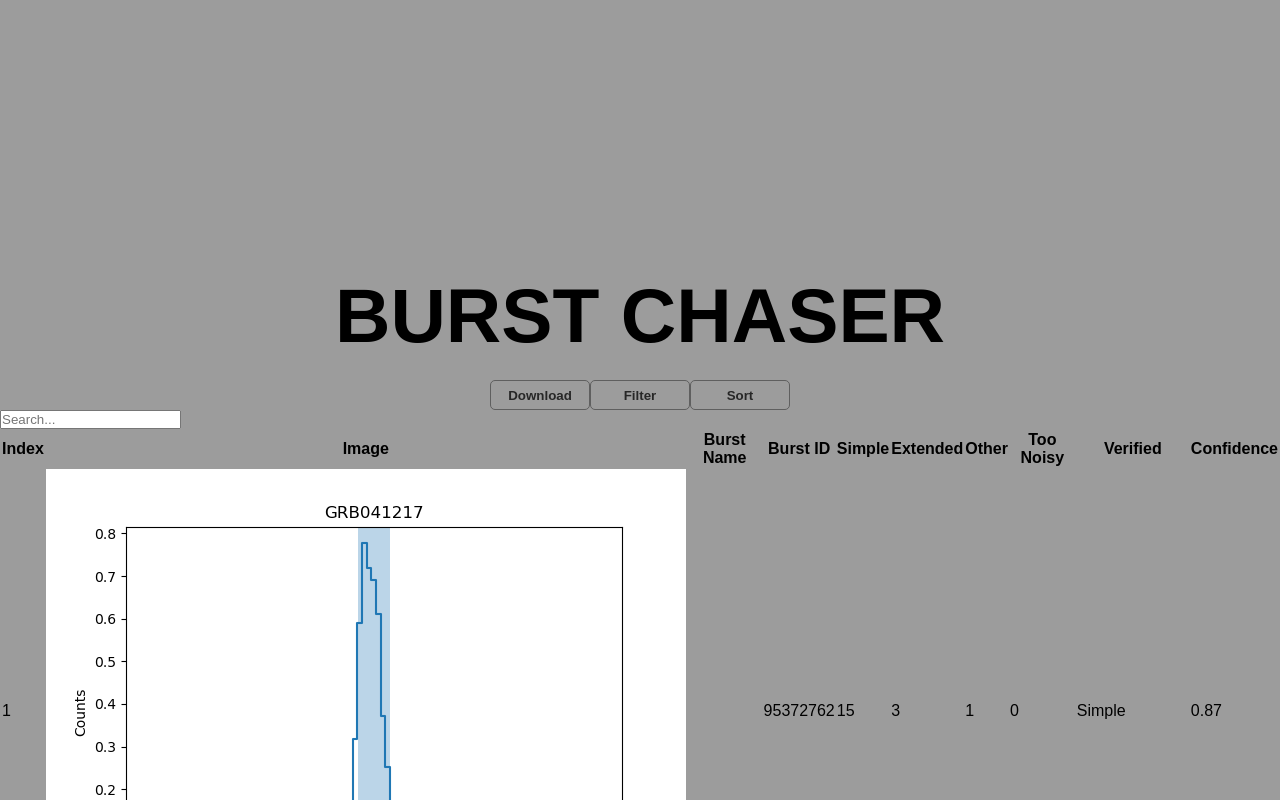
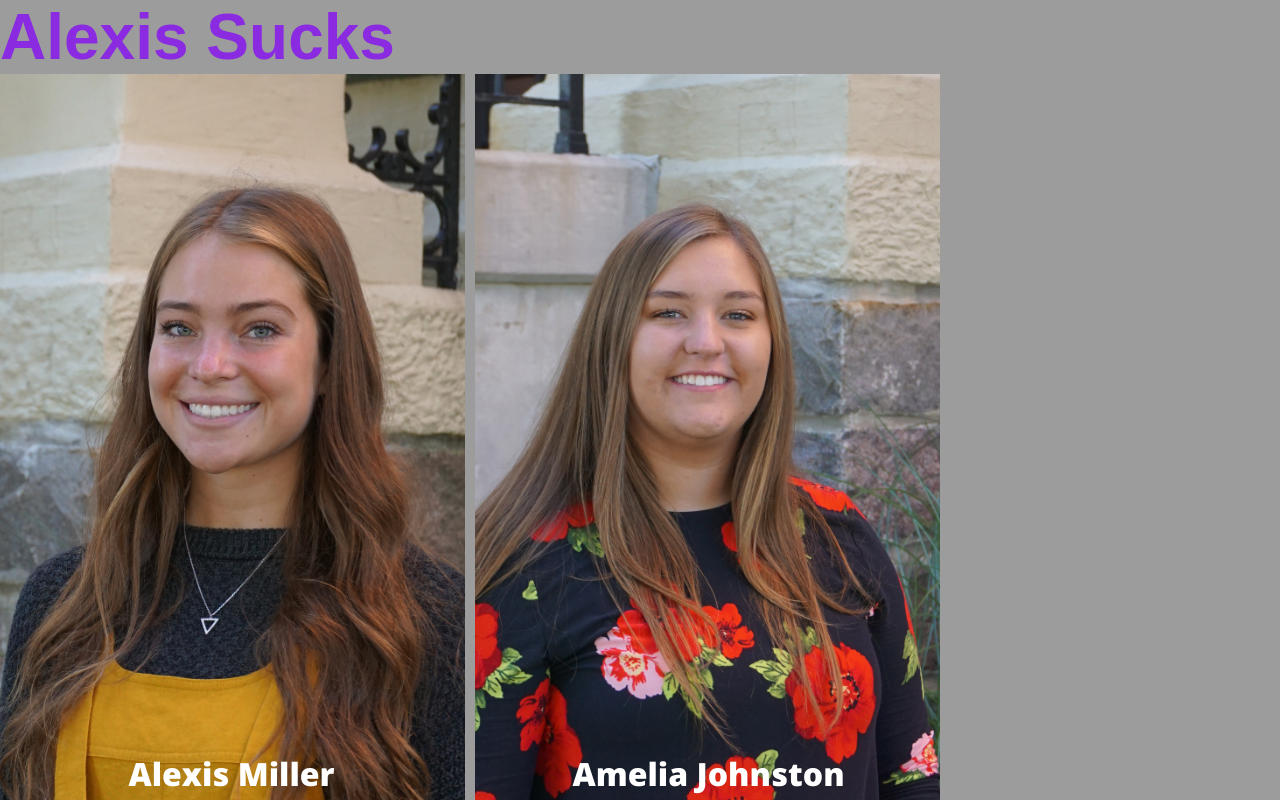
Before and after one commit to MurawskiC1/burstchaser-aws, a React (Vite) app: page /alexis in a window 1280 px wide. Shown: the top 800 px of the page. Built offline with nearby package versions, Linux system fonts and the light colour scheme.

Commit message:
Route Test

```diff
--- a/src/App.css
+++ b/src/App.css
@@ -33,3 +33,14 @@
 
 
 }
+
+.special {
+  display: inline;
+  align-items: center;
+  justify-content: center;
+  font-size: xx-large;
+  width: 100vw;
+  height: 100vh;
+  background-color: black;
+  color: blueviolet;
+}
--- a/src/App.jsx
+++ b/src/App.jsx
@@ -1,13 +1,20 @@
 
 import './App.css';
+import AppRoutes from './AppRoutes';
 import Prepage from './pages/Prepage';
-
+import { BrowserRouter as Router } from 'react-router-dom';
 
 function App() {
     return (
-        <div>
-            <Prepage />
-        </div>
+        <>
+            <Router>
+
+                <div>
+                    <AppRoutes />
+
+                </div>
+            </Router>
+        </>
     )
 
 }
--- /dev/null
+++ b/src/AppRoutes.jsx
@@ -0,0 +1,14 @@
+import React from "react"
+import { Routes, Route } from 'react-router-dom';
+import Prepage from "./pages/Prepage";
+import SpecialPage from "./pages/SpecialPage";
+export default function AppRoutes(props) {
+    return (
+        <div>
+            <Routes>
+                <Route path='/' element={<Prepage />} />
+                <Route path='/alexis' element={<SpecialPage />} />
+            </Routes>
+        </div>
+    )
+};
--- a/src/pages/Prepage.jsx
+++ b/src/pages/Prepage.jsx
@@ -1,7 +1,7 @@
 import React from "react"
 import { useState } from 'react';
 
-
+import { Link } from 'react-router-dom';
 import { jsonToCsv, downloadCsv, getBursts } from '../functions/datamanager';
 import { BurstTable } from '../components/BurstTable';
 
@@ -56,6 +56,8 @@ export default function Prepage(props) {
                 <button onClick={() => handleSort("Simple")}>
                     Sort
                 </button>
+                <Link to="/alexis"><button>For Alexis</button></Link>
+
             </div>
 
             <div>
--- /dev/null
+++ b/src/pages/SpecialPage.jsx
@@ -0,0 +1,12 @@
+import React from "react"
+
+export default function SpecialPage(props) {
+    return (
+        <div className="special">
+
+            <h1>Alexis Sucks</h1>
+            <img src={"BurstPhotos/alexis.png"} />
+
+        </div>
+    )
+};
```
Also changed, not shown: public/BurstPhotos/alexis.png (added).
